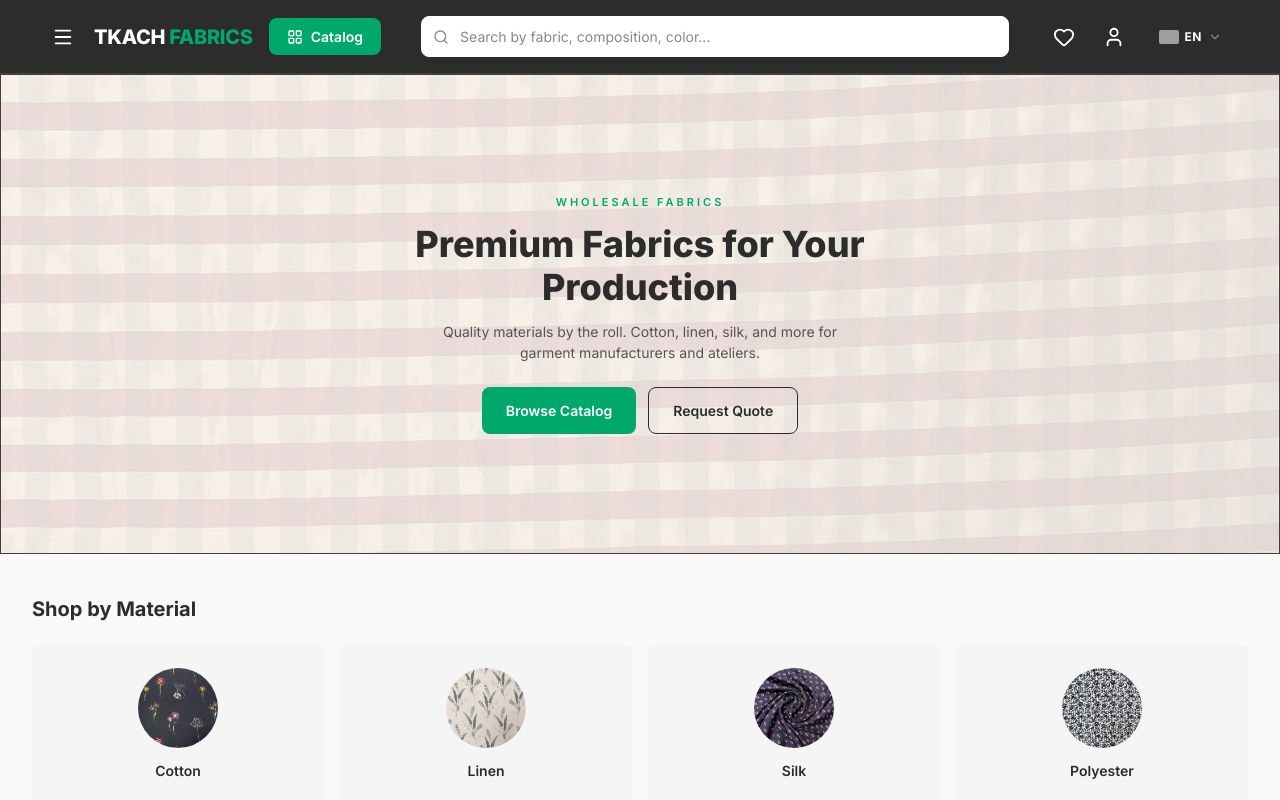
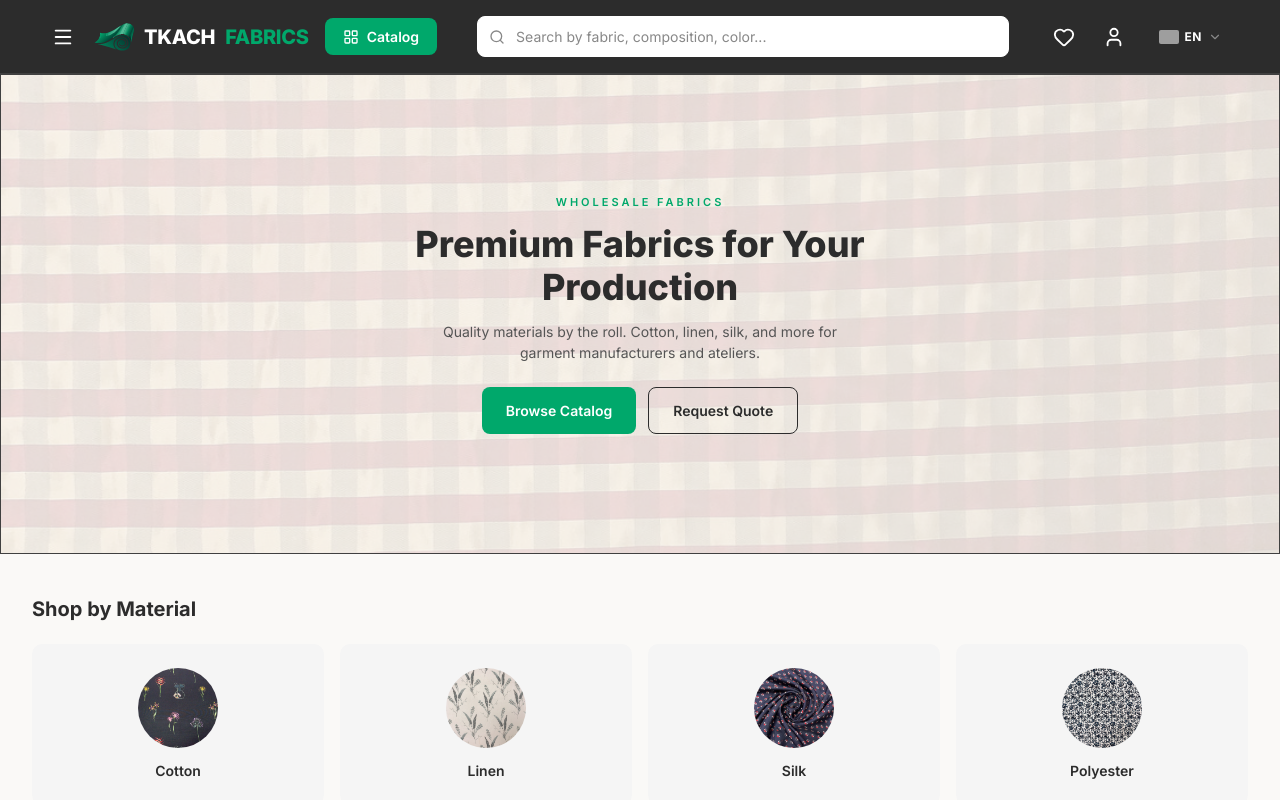
Before and after one commit to vladzsh/tkach-fabrics, a Next.js app: page /contact in a window 1280 px wide. Shown: the top 800 px of the page. Built offline with nearby package versions, Linux system fonts and the light colour scheme; grey boxes are pictures that could not be loaded.

Commit message:
feat: add SVG logo in header, crop viewBox to remove empty space
Trimmed viewBox from 0 0 1024 1024 to 180 270 630 440 to remove
padding around the actual graphic. Logo sized via CSS height.

Co-Authored-By: Claude Opus 4.6 (1M context) <noreply@anthropic.com>

```diff
--- a/src/components/layout/Header.module.css
+++ b/src/components/layout/Header.module.css
@@ -21,6 +21,14 @@
   text-decoration: none;
   letter-spacing: -0.3px;
   white-space: nowrap;
+  display: flex;
+  align-items: center;
+  gap: 10px;
+}
+
+.logoIcon {
+  height: 28px;
+  width: auto;
 }
 
 .logoMobile {
--- a/src/components/layout/Header.tsx
+++ b/src/components/layout/Header.tsx
@@ -27,6 +27,8 @@ export default function Header() {
             <Menu size={22} />
           </button>
           <Link href="/" className={styles.logo}>
+            {/* eslint-disable-next-line @next/next/no-img-element */}
+            <img src="/images/logo.svg" alt="Tkach Fabrics" className={styles.logoIcon} />
             TKACH <span className={styles.accent}>FABRICS</span>
           </Link>
           <CatalogFlyout />
```
Also changed, not shown: public/images/logo.svg (added).
